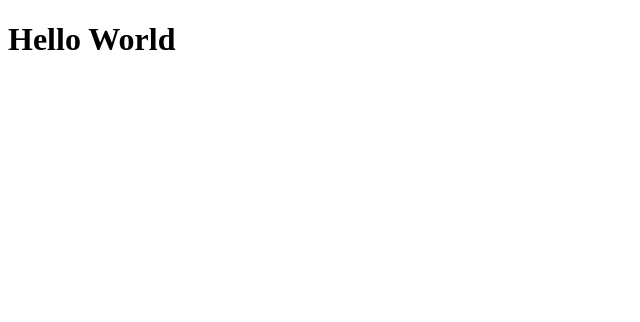
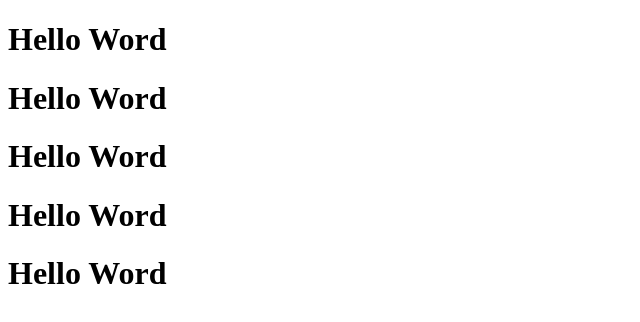
Before and after one commit to zeroqqqq/hello-world, a plain HTML site: page index.html in a window 1280 px wide. Shown: the whole page, without its empty margins (0-640 px from the left). Drawn offline with Linux system fonts and the light colour scheme.

Commit message:
Update index.html

```diff
--- a/index.html
+++ b/index.html
@@ -5,7 +5,10 @@
 </head>
 <body>
 
-<h1>Hello World</h1>
-
+<h1>Hello Word</h1>
+<h1>Hello Word</h1>
+<h1>Hello Word</h1>
+<h1>Hello Word</h1>
+<h1>Hello Word</h1>
 </body>
 </html>
```
